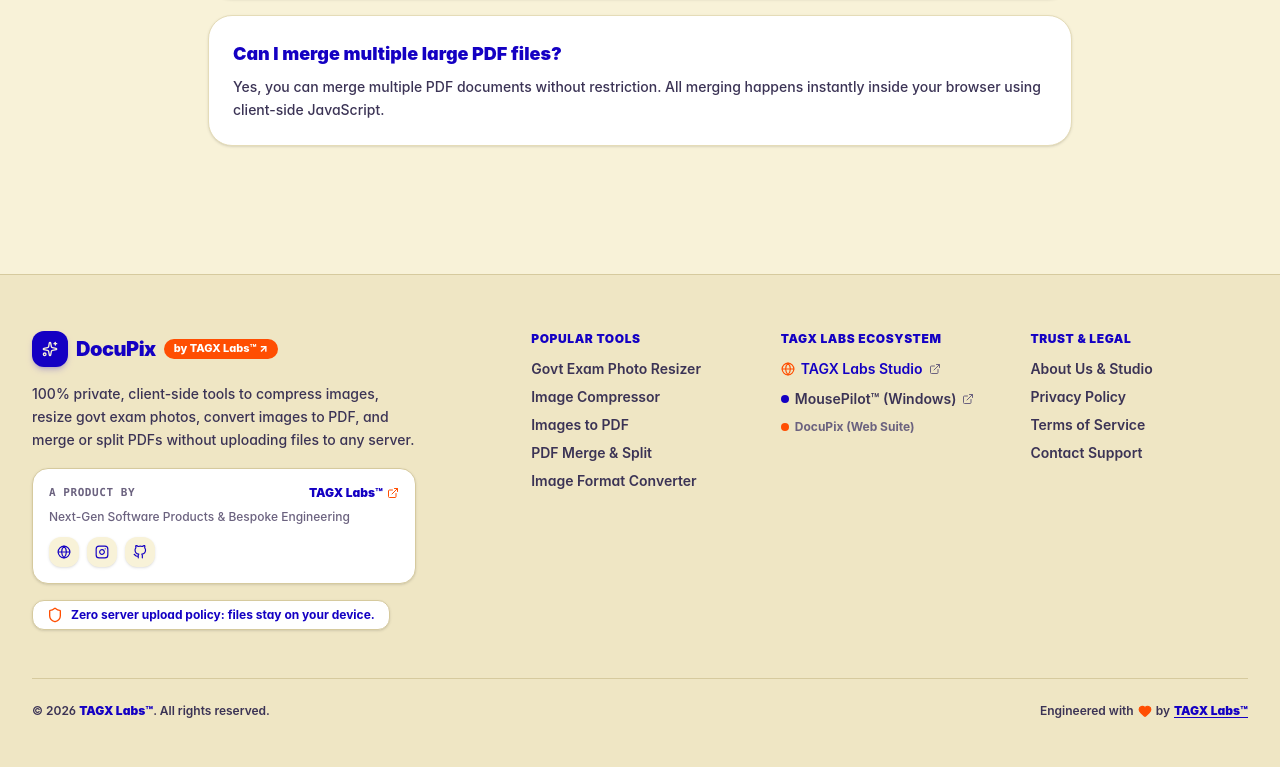
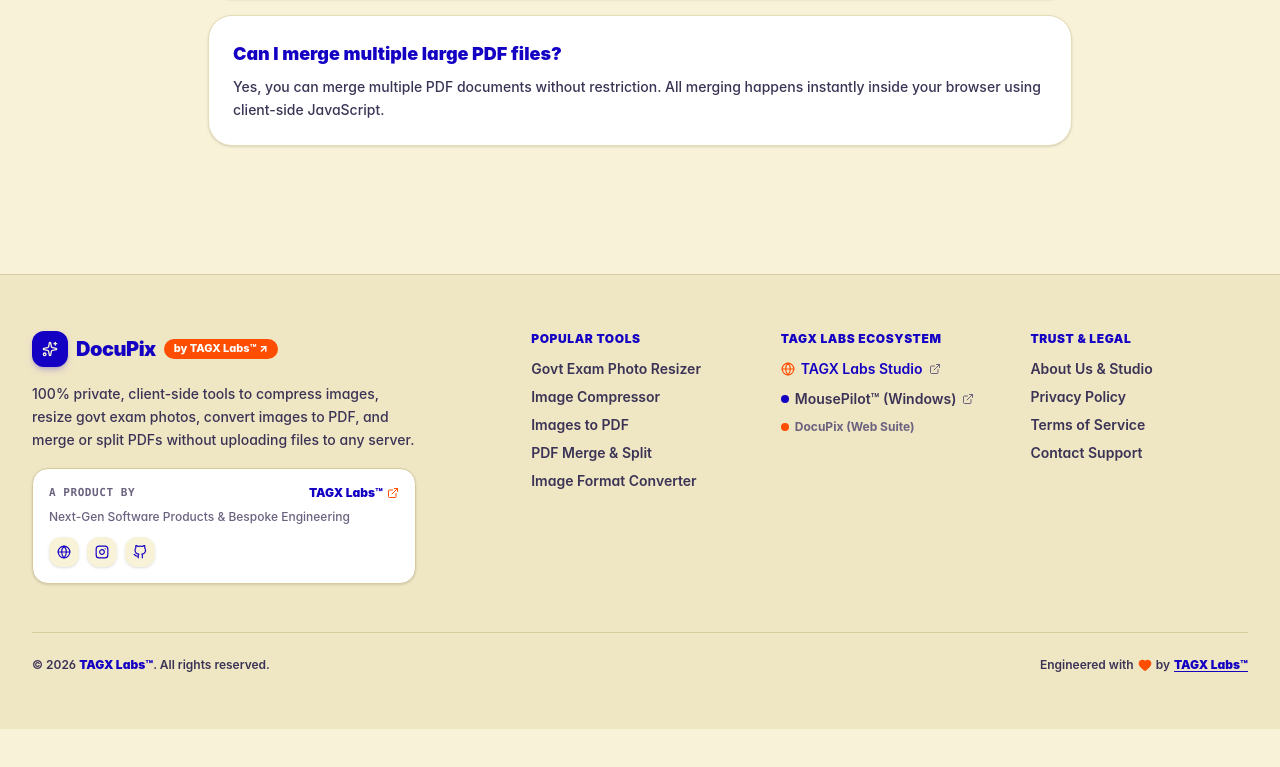
Before and after one commit to TagX-Lab/kraftdoc, a React (Vite) app: page / in a window 1280 px wide. Shown: the part 3027-3794 px from the top of the page. After the commit the page ends 3756 px from the top, so only its background shows below. Built offline with nearby package versions, Linux system fonts and the light colour scheme.

Commit message:
style: remove zero server upload policy badge from footer

```diff
--- a/src/components/common/Footer.jsx
+++ b/src/components/common/Footer.jsx
@@ -1,5 +1,5 @@
 import React from "react";
-import { Sparkles, Shield, Heart, ExternalLink, Globe } from "lucide-react";
+import { Sparkles, Heart, ExternalLink, Globe } from "lucide-react";
 import { siteConfig } from "../../config/siteConfig";
 
 function InstagramIcon(props) {
@@ -99,10 +99,7 @@ export default function Footer({ onNavigate }) {
               </div>
             </div>
 
-            <div className="flex items-center gap-2 text-xs text-[#1400C3] bg-white border border-[#D6CA9E] px-3.5 py-1.5 rounded-xl w-fit font-bold shadow-sm">
-              <Shield className="w-4 h-4 text-[#FF4E02] shrink-0" />
-              <span>Zero server upload policy: files stay on your device.</span>
-            </div>
+
           </div>
 
           {/* Quick Tools */}
```
